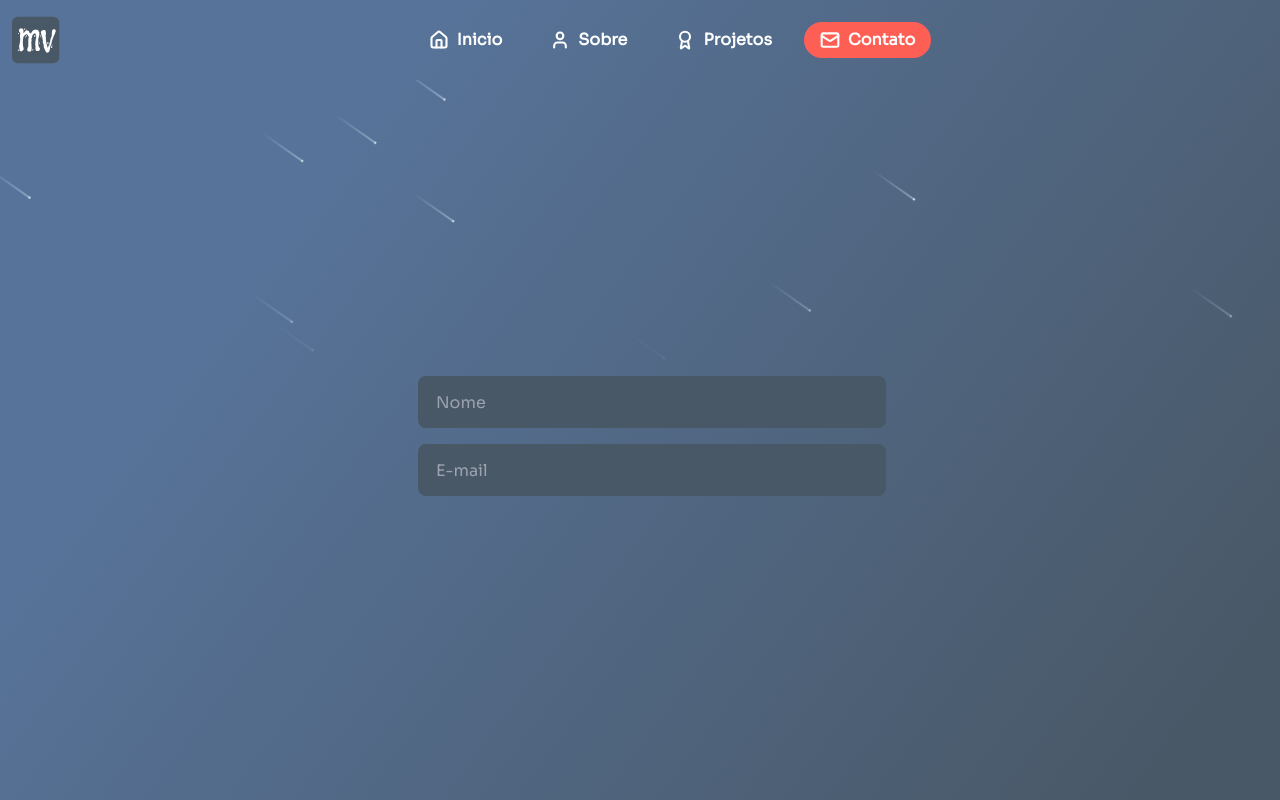
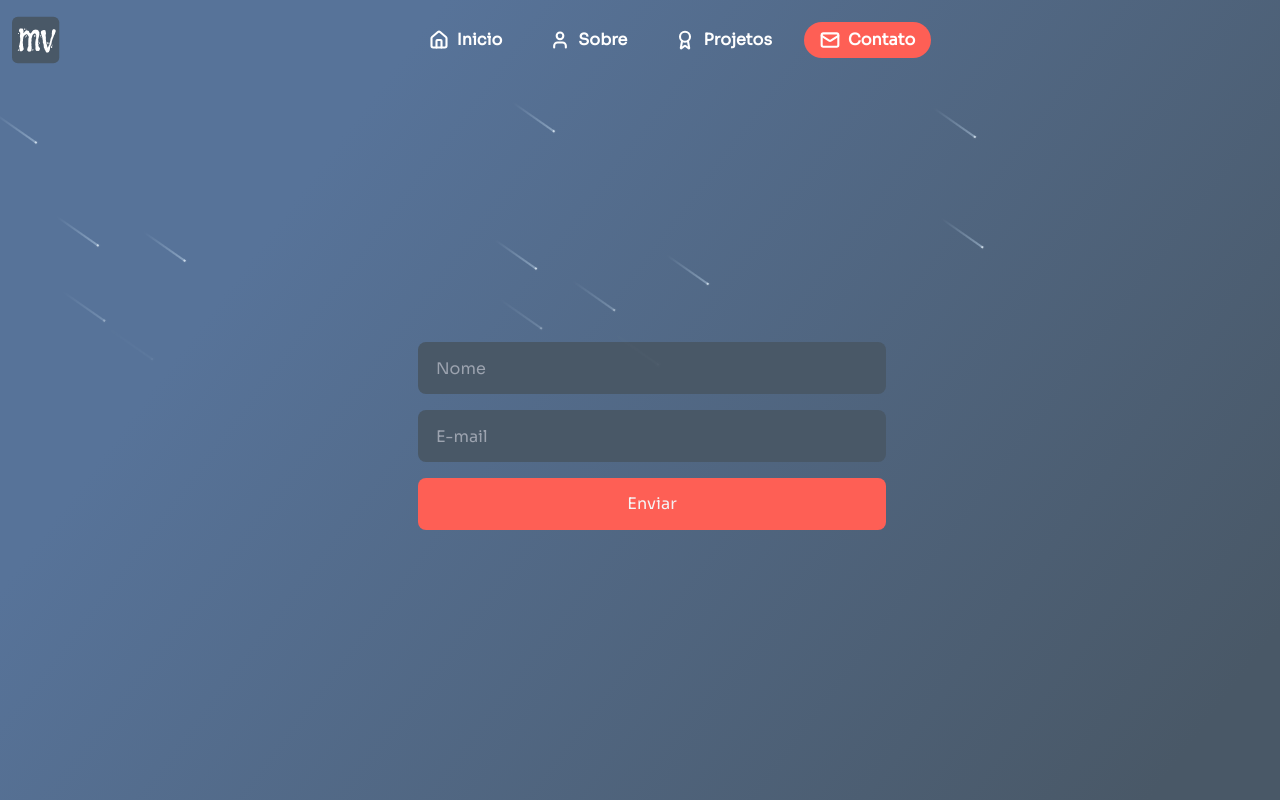
Before and after one commit to markinascimento/portifolio, a Next.js app: page /contact in a window 1280 px wide. Built offline with nearby package versions, Linux system fonts and the light colour scheme.

Commit message:
feat: create button component

```diff
--- a/src/app/contact/page.tsx
+++ b/src/app/contact/page.tsx
@@ -1,5 +1,6 @@
 "use client";
 
+import { Button } from "@/components/button";
 // -> Components
 import { Container } from "@/components/container";
 import { Input } from "@/components/input";
@@ -10,6 +11,9 @@ export default function Contact() {
       <form className="flex flex-col gap-4 w-full max-w-[500px] px-4 mx-auto">
         <Input placeholder="Nome" />
         <Input type="email" placeholder="E-mail" />
+        <Button>
+          <span> Enviar </span>
+        </Button>
       </form>
     </Container>
   );
--- /dev/null
+++ b/src/components/button.tsx
@@ -0,0 +1,19 @@
+// -> ReactJS
+import type { ComponentProps, ReactNode } from "react";
+
+// -> Types
+interface IButtonProps extends ComponentProps<"button"> {
+  children: ReactNode;
+}
+
+export function Button({ children }: IButtonProps) {
+  return (
+    <button
+      className="flex w-full max-w-[468px] items-center justify-center bg-pallet-red font-medium
+      h-10 rounded-lg text-zinc-100 outline-none border-2 border-transparent
+      focus:border-pallet-cyan lg:h-[52px] hover:opacity-80 transition-opacity"
+    >
+      {children}
+    </button>
+  );
+}
--- a/src/components/input.tsx
+++ b/src/components/input.tsx
@@ -1,5 +1,7 @@
+// -> ReactJS
 import { forwardRef, type ComponentProps } from "react";
 
+// -> Types
 interface IInputProps extends ComponentProps<"input"> {
   className?: string;
 }
```
